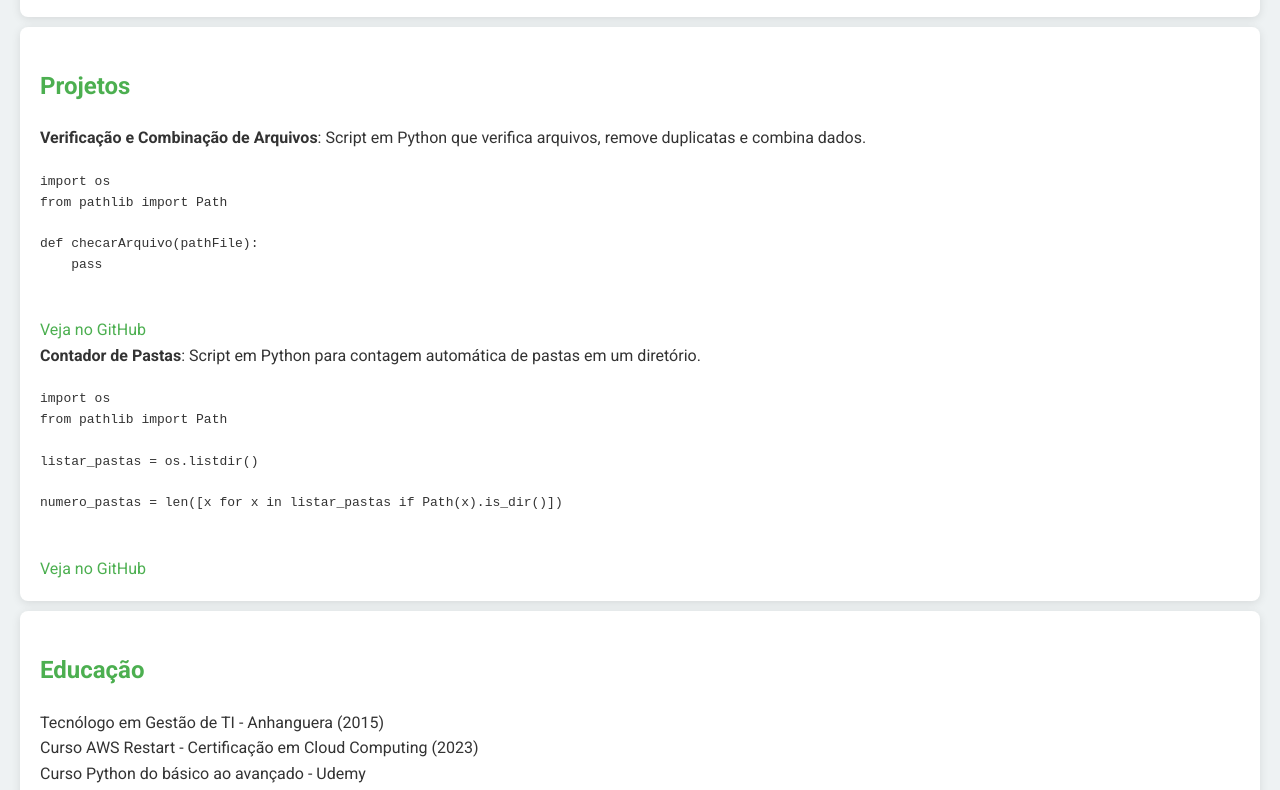
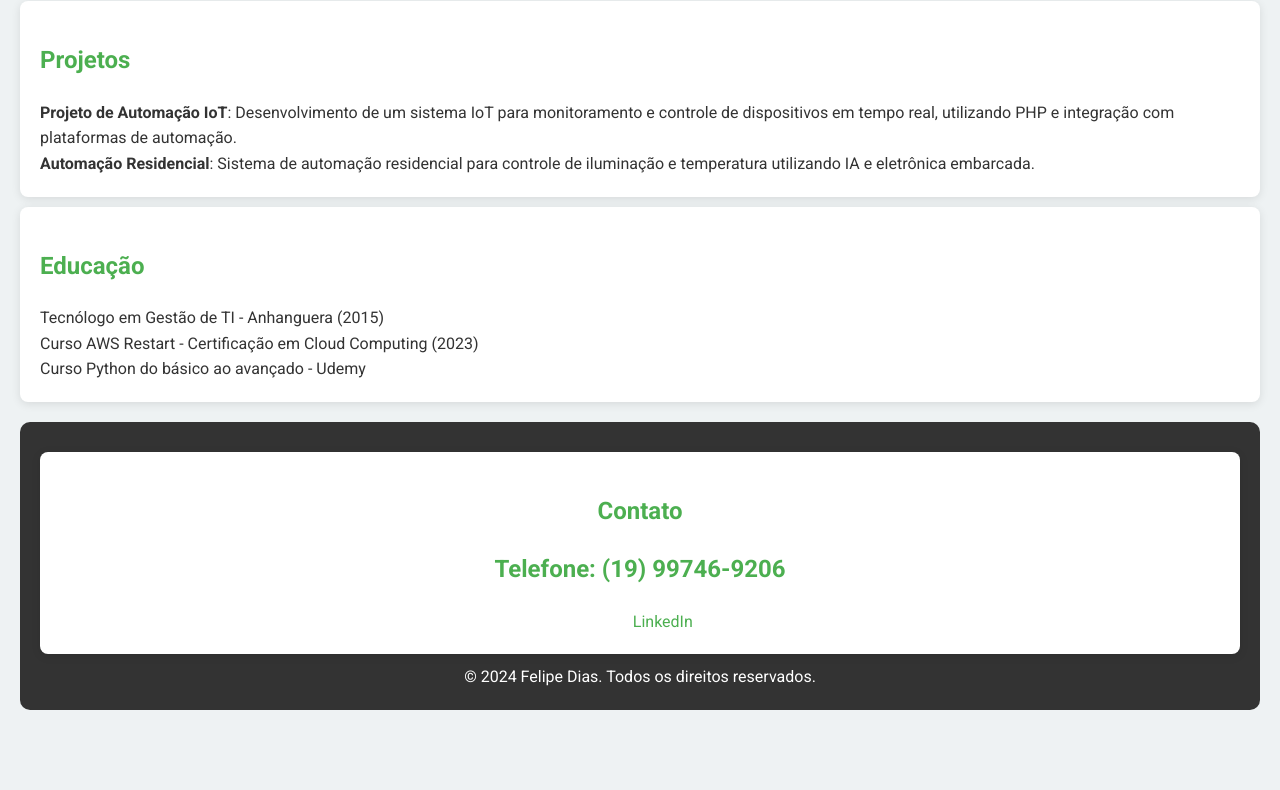
Before and after one commit to felipe789p2/softwaredev, a plain HTML site: page index.html in a window 1280 px wide. Shown: the part 880-1670 px from the top of the page. After the commit the page ends 1610 px from the top, so only its background shows below. Drawn offline with Linux system fonts and the light colour scheme.

Commit message:
Update index.html

```diff
--- a/index.html
+++ b/index.html
@@ -3,8 +3,8 @@
 <head>
     <meta charset="UTF-8">
     <meta name="viewport" content="width=device-width, initial-scale=1.0">
-    <meta name="description" content="Felipe Dias - Desenvolvedor PHP especializado em back-end, técnico em eletrônica, com vasta experiência em IoT, automações com IA e excelente comunicação. Atualmente em busca de novas oportunidades.">
-    <meta name="keywords" content="Desenvolvedor PHP, Back-end, Laravel, Técnico em Eletrônica, IoT, Automação com IA, Soft Skills, Manutenção de Máquinas, Programação, Oportunidade de Trabalho">
+    <meta name="description" content="Felipe Dias - Desenvolvedor PHP especializado em back-end, técnico em eletrônica, com vasta experiência em IoT e automações com IA. Atualmente em busca de projetos de automação.">
+    <meta name="keywords" content="Desenvolvedor PHP, Back-end, Laravel, Técnico em Eletrônica, IoT, Automação com IA, Soft Skills, Oportunidade de Trabalho, Projetos de Automação">
     <meta name="author" content="Felipe Dias">
     <title>Felipe Dias - Desenvolvedor PHP e Técnico em Eletrônica</title>
     <link rel="stylesheet" href="styles.css">
@@ -13,7 +13,6 @@
 <body>
     <header>
         <h1>Felipe Dias</h1>
-        <!-- <img src="sua-foto.jpg" alt="Foto de Felipe Dias" style="width:150px; height:auto;"> Adicione o caminho da sua foto aqui -->
         <p>Email: felipe.dias789pdev@gmail.com | Telefone: (19) 99746-9206</p>
         <p>Localização: São Paulo</p>
         <nav>
@@ -30,7 +29,7 @@
     <main>
         <section id="sobre">
             <h2>Sobre Mim</h2>
-            <p>Sou Felipe Dias, desenvolvedor back-end especializado em PHP e Laravel, com ampla experiência em eletrônica, IoT e automações utilizando IA como ChatGPT. Além disso, destaco-me pelas minhas ótimas soft skills, como comunicação, liderança e trabalho em equipe. Sempre busco unir minhas habilidades em programação e eletrônica para resolver problemas de forma eficiente e inovadora. Atualmente, estou em busca de novas oportunidades para aplicar meu conhecimento e crescer profissionalmente.</p>
+            <p>Sou Felipe Dias, desenvolvedor back-end especializado em PHP e Laravel, com ampla experiência em eletrônica, IoT e automações utilizando IA como ChatGPT. Destaco-me por minhas ótimas soft skills, como comunicação, liderança e trabalho em equipe. Atualmente, estou em busca de projetos de automação para aplicar minhas habilidades e soluções inovadoras.</p>
         </section>
 
         <section id="habilidades">
@@ -50,33 +49,8 @@
         <section id="projetos">
             <h2>Projetos</h2>
             <ul>
-                <li>
-                    <strong>Verificação e Combinação de Arquivos</strong>: Script em Python que verifica arquivos, remove duplicatas e combina dados.
-                    <pre>
-                        <code>
-import os
-from pathlib import Path
-
-def checarArquivo(pathFile):
-    pass
-                        </code>
-                    </pre>
-                    <p><a href="https://github.com/seu-usuario/verificacao-arquivos">Veja no GitHub</a></p>
-                </li>
-                <li>
-                    <strong>Contador de Pastas</strong>: Script em Python para contagem automática de pastas em um diretório.
-                    <pre>
-                        <code>
-import os
-from pathlib import Path
-
-listar_pastas = os.listdir()
-
-numero_pastas = len([x for x in listar_pastas if Path(x).is_dir()])
-                        </code>
-                    </pre>
-                    <p><a href="https://github.com/seu-usuario/contador-pastas">Veja no GitHub</a></p>
-                </li>
+                <li><strong>Projeto de Automação IoT</strong>: Desenvolvimento de um sistema IoT para monitoramento e controle de dispositivos em tempo real, utilizando PHP e integração com plataformas de automação.</li>
+                <li><strong>Automação Residencial</strong>: Sistema de automação residencial para controle de iluminação e temperatura utilizando IA e eletrônica embarcada.</li>
             </ul>
         </section>
 
@@ -91,11 +65,9 @@ numero_pastas = len([x for x in listar_pastas if Path(x).is_dir()])
     <footer>
         <section id="contato">
             <h2>Contato</h2>
-            <!-- <p>Email: felipe.dias789pdev@gmail.com</p> -->
             <h2>Telefone: (19) 99746-9206</h2>
             <p>Links:
-                <a href="https://www.linkedin.com/in/felipe-c-398200308/" target="_blank">LinkedIn</a> |
-                <!-- <a href="https://github.com/felipedias789" target="_blank">GitHub</a> -->
+                <a href="https://www.linkedin.com/in/felipe-c-398200308/" target="_blank">LinkedIn</a>
             </p>
         </section>
         <p>&copy; 2024 Felipe Dias. Todos os direitos reservados.</p>
```
